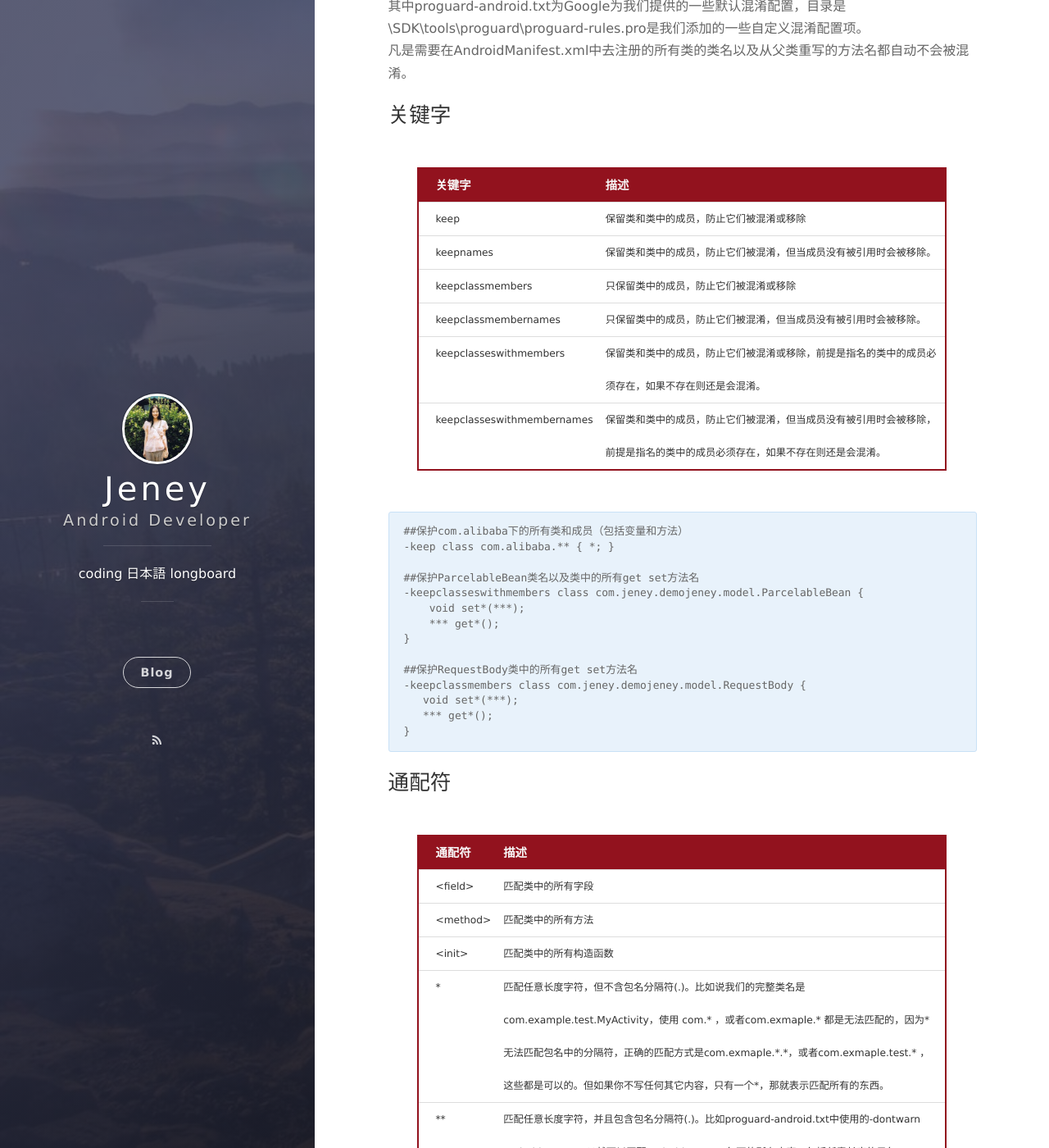
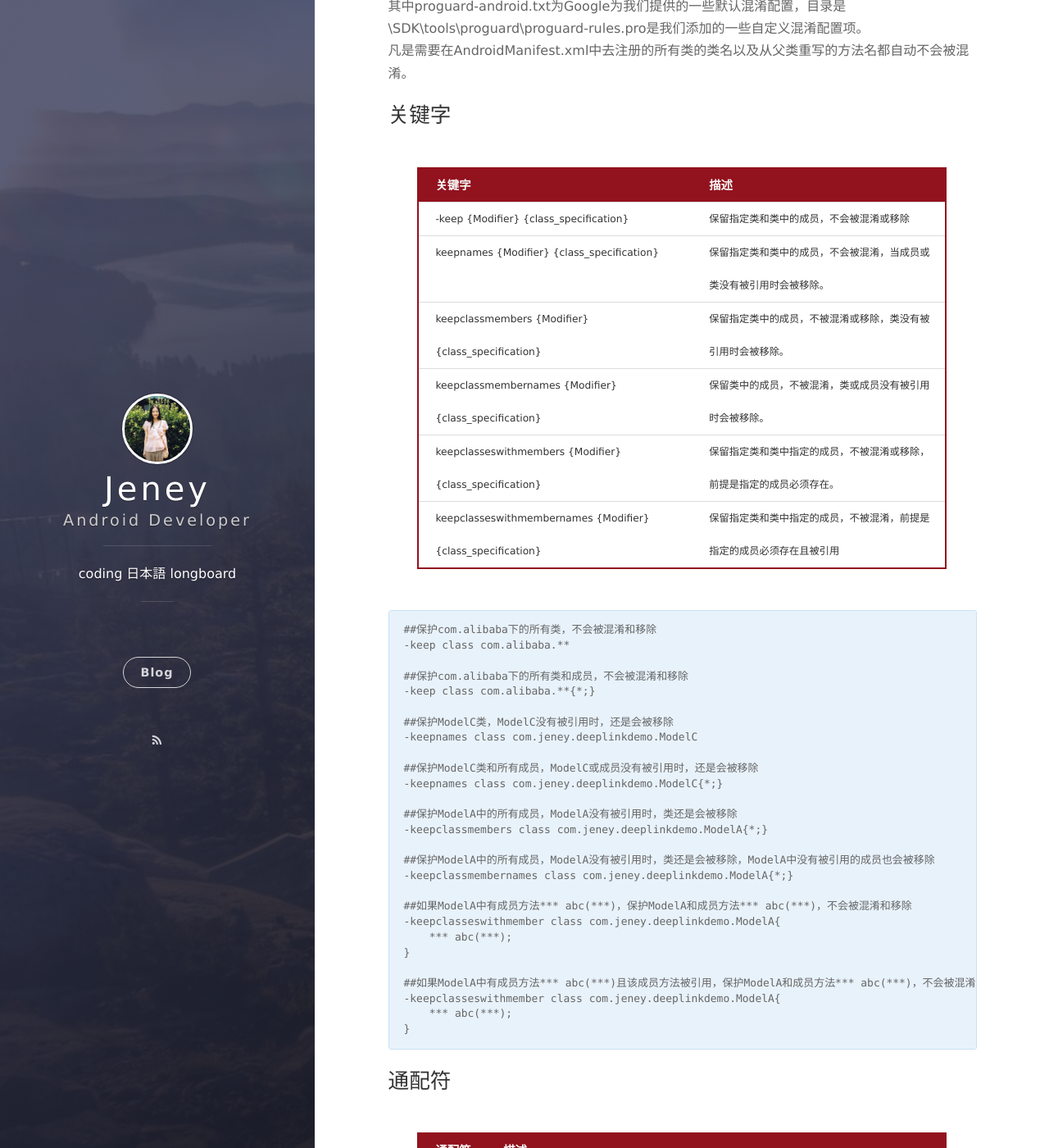
Before and after one commit to jeneyloo/jeneyloo.github.io, a Jekyll site: the page built from _posts/2017-03-27-proguard.md, in a window 1280 px wide and 1400 px high, scrolled down 344 px. Shown: the whole window at 82% size. Built offline with Jekyll 4.4.1, drawn with Linux system fonts in a browser that asks for light colours; nearby versions of some CDN libraries; comment, search, counter and statistics services are not loaded.

Commit message:
update proguard des

````diff
--- a/_posts/2017-03-27-proguard.md
+++ b/_posts/2017-03-27-proguard.md
@@ -22,29 +22,42 @@ proguardFiles getDefaultProguardFile('proguard-android.txt'), 'proguard-rules.pr
 
 | 关键字 | 描述 |
 | :--- | :--- |
-| keep| 保留类和类中的成员，防止它们被混淆或移除 |
-| keepnames | 保留类和类中的成员，防止它们被混淆，但当成员没有被引用时会被移除。 |
-| keepclassmembers | 只保留类中的成员，防止它们被混淆或移除 |
-| keepclassmembernames | 只保留类中的成员，防止它们被混淆，但当成员没有被引用时会被移除。 |
-| keepclasseswithmembers | 保留类和类中的成员，防止它们被混淆或移除，前提是指名的类中的成员必须存在，如果不存在则还是会混淆。 |
-| keepclasseswithmembernames| 保留类和类中的成员，防止它们被混淆，但当成员没有被引用时会被移除，前提是指名的类中的成员必须存在，如果不存在则还是会混淆。 |
+| -keep {Modifier} {class_specification}| 保留指定类和类中的成员，不会被混淆或移除 |
+| keepnames {Modifier} {class_specification}| 保留指定类和类中的成员，不会被混淆，当成员或类没有被引用时会被移除。|
+| keepclassmembers {Modifier} {class_specification}| 保留指定类中的成员，不被混淆或移除，类没有被引用时会被移除。 |
+| keepclassmembernames {Modifier} {class_specification}| 保留类中的成员，不被混淆，类或成员没有被引用时会被移除。|
+| keepclasseswithmembers {Modifier} {class_specification}| 保留指定类和类中指定的成员，不被混淆或移除，前提是指定的成员必须存在。|
+| keepclasseswithmembernames {Modifier} {class_specification}| 保留指定类和类中指定的成员，不被混淆，前提是指定的成员必须存在且被引用|
 
  ```
-##保护com.alibaba下的所有类和成员（包括变量和方法）
--keep class com.alibaba.** { *; }
+##保护com.alibaba下的所有类，不会被混淆和移除
+-keep class com.alibaba.**
 
-##保护ParcelableBean类名以及类中的所有get set方法名
--keepclasseswithmembers class com.jeney.demojeney.model.ParcelableBean {
-    void set*(***);
-    *** get*();
+##保护com.alibaba下的所有类和成员，不会被混淆和移除
+-keep class com.alibaba.**{*;}
+
+##保护ModelC类，ModelC没有被引用时，还是会被移除
+-keepnames class com.jeney.deeplinkdemo.ModelC
+
+##保护ModelC类和所有成员，ModelC或成员没有被引用时，还是会被移除
+-keepnames class com.jeney.deeplinkdemo.ModelC{*;}
+
+##保护ModelA中的所有成员，ModelA没有被引用时，类还是会被移除
+-keepclassmembers class com.jeney.deeplinkdemo.ModelA{*;}
+
+##保护ModelA中的所有成员，ModelA没有被引用时，类还是会被移除，ModelA中没有被引用的成员也会被移除
+-keepclassmembernames class com.jeney.deeplinkdemo.ModelA{*;}
+
+##如果ModelA中有成员方法*** abc(***)，保护ModelA和成员方法*** abc(***)，不会被混淆和移除
+-keepclasseswithmember class com.jeney.deeplinkdemo.ModelA{
+    *** abc(***);
 }
 
-##保护RequestBody类中的所有get set方法名
--keepclassmembers class com.jeney.demojeney.model.RequestBody {
-   void set*(***);
-   *** get*();
+##如果ModelA中有成员方法*** abc(***)且该成员方法被引用，保护ModelA和成员方法*** abc(***)，不会被混淆和移除
+-keepclasseswithmember class com.jeney.deeplinkdemo.ModelA{
+    *** abc(***);
 }
-```
+ ```
 ### 通配符 ###
 
 | 通配符 | 描述 |
@@ -66,7 +79,8 @@ proguardFiles getDefaultProguardFile('proguard-android.txt'), 'proguard-rules.pr
 -keepclasseswithmembers class * {
   public <init>(android.content.Context, android.util.AttributeSet);
 }
-```
+ ```
+
 ### consumerProguardFiles ###
 
 当一个app包含多个module时，把所有的混淆规则都配置在主项目里不够灵活。
````
